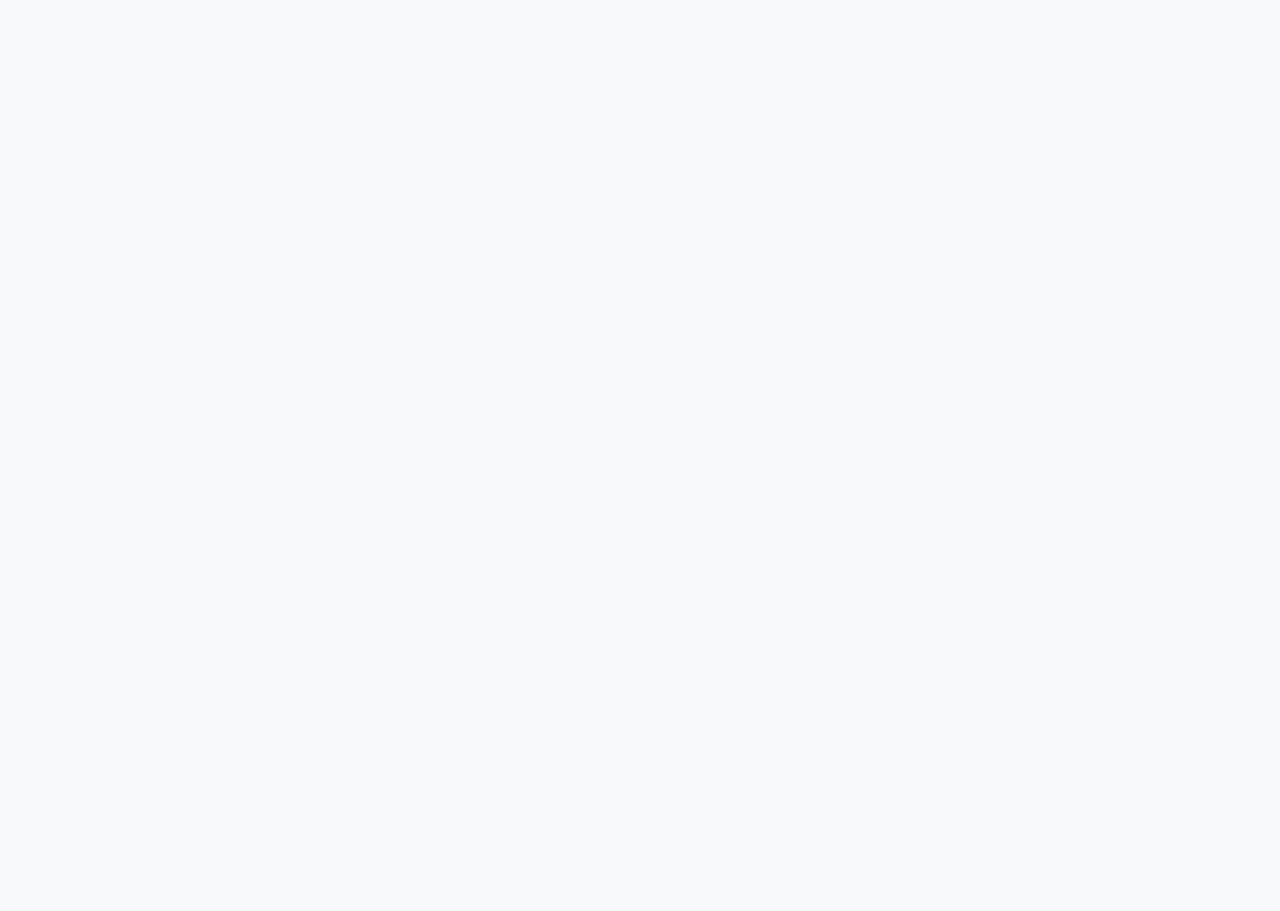
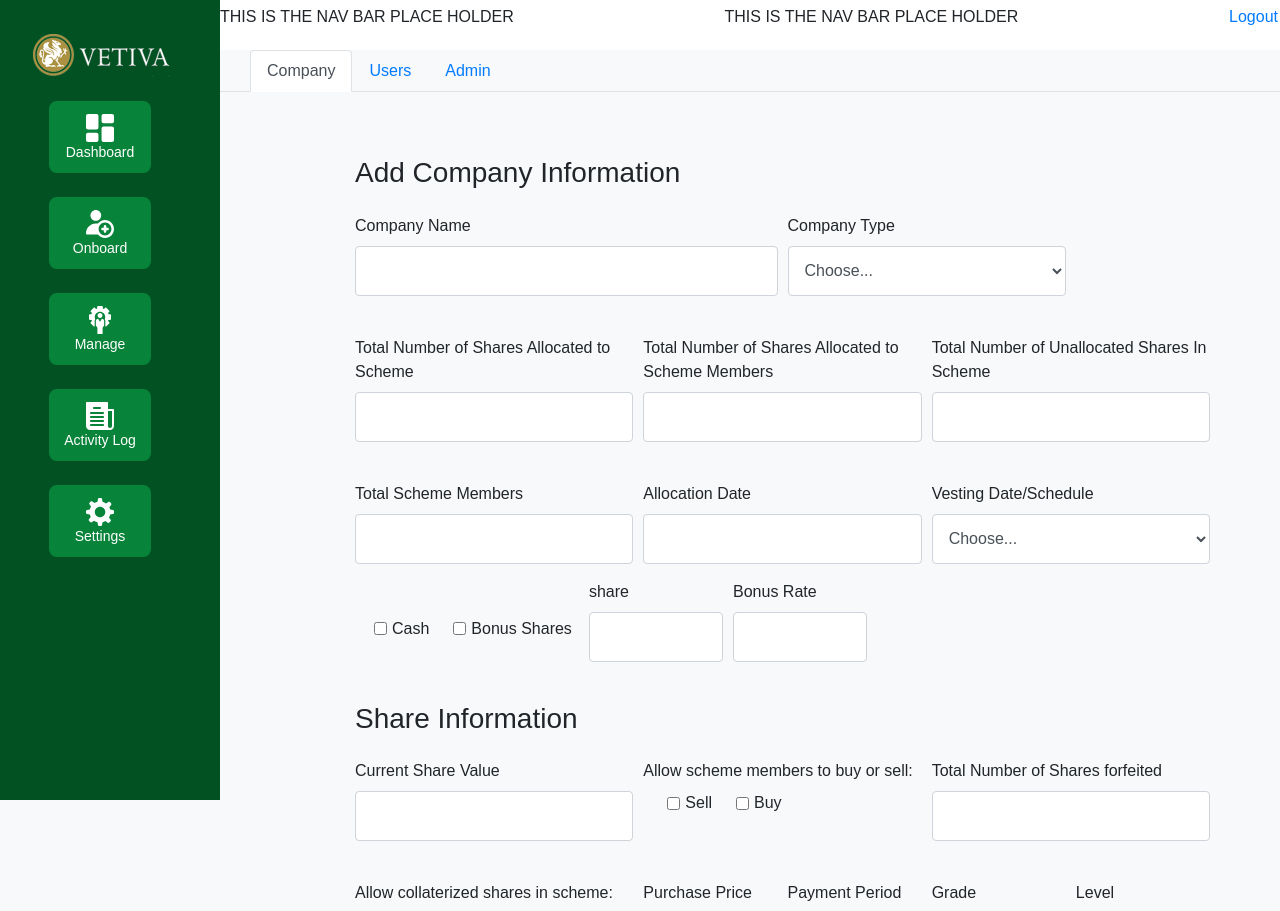
Before and after one commit to lawrenceagles/stock-management-system, a React (Create React App) app in the folder client/: page /dashboard/onboard in a window 1280 px wide. Shown: the top 911 px of the page. Before the commit the page ends 800 px from the top, so only its background shows below. Built offline with nearby package versions, Linux system fonts and the light colour scheme; a web font is replaced by a local one.

Commit message:
added react bootstrap tabs

```diff
--- a/client/package.json
+++ b/client/package.json
@@ -4,9 +4,11 @@
   "private": true,
   "dependencies": {
     "axios": "^0.18.0",
+    "bootstrap": "^4.3.1",
     "history": "^4.7.2",
     "prop-types": "^15.7.2",
     "react": "^16.8.3",
+    "react-bootstrap": "^1.0.0-beta.5",
     "react-dom": "^16.8.3",
     "react-redux": "^6.0.1",
     "react-router": "^4.3.1",
--- /dev/null
+++ b/client/src/components/admin/onboard/onBoard.js
@@ -0,0 +1,37 @@
+import React, { Component } from 'react';
+import axios from 'axios';
+import './onboardAdmin.css';
+import { Tabs, Tab } from 'react-bootstrap';
+import OnBoardAdmin from './onboardAdmin';
+import OnBoardCompany from './onboardCompany';
+import Sidebar from '../templates/Sidebar';
+import TopNavbar from '../templates/TopNavbar';
+
+class OnBoard extends Component {
+
+  render() {
+    return (
+    <div className="wrapper">
+        <Sidebar />
+        <div className="main-content bg-light">
+          <TopNavbar />
+          <div className="content">
+            <Tabs defaultActiveKey="Company" id="uncontrolled-tab-example">
+              <Tab eventKey="Company" title="Company">
+                <OnBoardCompany />
+              </Tab>
+              <Tab eventKey="Users" title="Users">
+
+              </Tab>
+              <Tab eventKey="Admin" title="Admin">
+                <OnBoardAdmin />
+              </Tab>
+            </Tabs>
+          </div>
+        </div>
+    </div>
+    );
+  }
+}
+
+export default OnBoard;
--- a/client/src/components/admin/onboard/onboardAdmin.css
+++ b/client/src/components/admin/onboard/onboardAdmin.css
@@ -3,3 +3,11 @@
 	width: 100%;
 	height: 100%;
 }
+
+/*.tab-content {
+	padding-left: 250px;
+}*/
+
+.nav-tabs {
+	padding-left: 250px;
+}
--- a/client/src/components/admin/onboard/onboardCompany.js
+++ b/client/src/components/admin/onboard/onboardCompany.js
@@ -3,7 +3,7 @@ import axios from 'axios';
 import Sidebar from '../templates/Sidebar';
 import TopNavbar from '../templates/TopNavbar';
 
-class onBoardCompany extends Component {
+class OnBoardCompany extends Component {
   constructor(props) {
     super(props);
 
@@ -35,7 +35,7 @@ class onBoardCompany extends Component {
     };
   }
 
- onChange = e => {
+  onChange = e => {
     this.setState({ [e.target.id]: e.target.value });
   };
 
@@ -129,29 +129,44 @@ class onBoardCompany extends Component {
       error,
     } = this.state;
     return (
-      <div className="wrapper">
-        <Sidebar />
-        <div className="main-content bg-light">
-          <TopNavbar />
+
           <div className="content">
             <section>
               <div className="container ">
                 <div className="row">
                   <div className="col-lg-9 ml-auto">
+                    {success && (
+                      <div className="alert alert-success" role="alert">
+                        Company Onboarding Successful
+                      </div>
+                    )}
                     <div className="row pt-5 mt-3 mb-5">
                       <h3 className="mb-4"> Add Company Information </h3>
-                      <form>
+                      <form onSubmit={this.onBoardCompany}>
                         <div className="form-row mb-4">
                           <div className="form-group col-md-6">
                             <label htmlFor="inputEmail4">Company Name</label>
-                            <input type="text" className="form-control" />
+                            <input
+                              type="text"
+                              id="companyName"
+                              value={companyName}
+                              error={error}
+                              onChange={this.onChange}
+                              required
+                              className="form-control"
+                            />
                           </div>
                           <div className="form-group col-md-4">
                             <label htmlFor="inputState">Company Type</label>
-                            <select id="inputState" className="form-control">
-                              <option selected>Choose...</option>
-                              <option>Public</option>
-                              <option>Private</option>
+                            <select
+                              id="companyType"
+                              value={companyType}
+                              onChange={this.onChange}
+                              className="form-control"
+                            >
+                              <option>Choose...</option>
+                              <option value="public">Public</option>
+                              <option value="private">Private</option>
                             </select>
                           </div>
                           <div className="form-group col-md-2" />
@@ -162,19 +177,43 @@ class onBoardCompany extends Component {
                             <label htmlFor="inputEmail4">
                               Total Number of Shares Allocated to Scheme
                             </label>
-                            <input type="text" className="form-control" />
+                            <input
+                              type="text"
+                              id="totalShares"
+                              value={totalShares}
+                              error={error}
+                              onChange={this.onChange}
+                              required
+                              className="form-control"
+                            />
                           </div>
                           <div className="form-group col-md-4">
                             <label htmlFor="inputEmail4">
                               Total Number of Shares Allocated to Scheme Members
                             </label>
-                            <input type="text" className="form-control" />
+                            <input
+                              type="text"
+                              id="totalAllocatedShares"
+                              value={totalAllocatedShares}
+                              error={error}
+                              onChange={this.onChange}
+                              required
+                              className="form-control"
+                            />
                           </div>
                           <div className="form-group col-md-4">
                             <label htmlFor="inputEmail4">
                               Total Number of Unallocated Shares In Scheme
                             </label>
-                            <input type="text" className="form-control" />
+                            <input
+                              type="text"
+                              id="totalUnallocatedShares"
+                              value={totalUnallocatedShares}
+                              error={error}
+                              onChange={this.onChange}
+                              required
+                              className="form-control"
+                            />
                           </div>
                         </div>
 
@@ -183,20 +222,41 @@ class onBoardCompany extends Component {
                             <label htmlFor="inputEmail4">
                               Total Scheme Members
                             </label>
-                            <input type="text" className="form-control" />
+                            <input
+                              type="text"
+                              id="totalSchemeMembers"
+                              value={totalSchemeMembers}
+                              error={error}
+                              onChange={this.onChange}
+                              required
+                              className="form-control"
+                            />
                           </div>
                           <div className="form-group col-md-4">
                             <label htmlFor="inputEmail4">Allocation Date</label>
-                            <input type="text" className="form-control" />
+                            <input
+                              type="text"
+                              id="allocationDate"
+                              value={allocationDate}
+                              error={error}
+                              onChange={this.onChange}
+                              required
+                              className="form-control"
+                            />
                           </div>
                           <div className="form-group col-md-4">
                             <label htmlFor="inputState">
                               Vesting Date/Schedule
                             </label>
-                            <select id="inputState" className="form-control">
-                              <option selected>Choose...</option>
-                              <option>Annually</option>
-                              <option>Bi-Annually</option>
+                            <select
+                              value={vestingDateSchedule}
+                              onChange={this.onChange}
+                              id="vestingDateSchedule"
+                              className="form-control"
+                            >
+                              <option>Choose...</option>
+                              <option value="Annually">Annually</option>
+                              <option value="Bi-Annually">Bi-Annually</option>
                               <option>Choose Date</option>
                             </select>
                           </div>
@@ -207,8 +267,9 @@ class onBoardCompany extends Component {
                             <input
                               className="form-check-input"
                               type="checkbox"
-                              id="inlineCheckbox1"
-                              value="option1"
+                              value={cash}
+                              onChange={this.onChange}
+                              id="cash"
                             />
                             <label
                               className="form-check-label"
@@ -221,8 +282,9 @@ class onBoardCompany extends Component {
                             <input
                               className="form-check-input"
                               type="checkbox"
-                              id="inlineCheckbox2"
-                              value="option2"
+                              value={bonus}
+                              onChange={this.onChange}
+                              id="bonus"
                             />
                             <label
                               className="form-check-label"
@@ -233,12 +295,24 @@ class onBoardCompany extends Component {
                           </div>
                           <div className="form-group col-md-2">
                             <label htmlFor="inputEmail4">share</label>
-                            <input type="text" className="form-control" />
+                            <input
+                              type="text"
+                              value={share}
+                              onChange={this.onChange}
+                              id="share"
+                              className="form-control"
+                            />
                           </div>
 
                           <div className="form-group col-md-2">
                             <label htmlFor="inputEmail4">Bonus Rate</label>
-                            <input type="text" className="form-control" />
+                            <input
+                              type="text"
+                              value={shareBonus}
+                              onChange={this.onChange}
+                              id="shareBonus"
+                              className="form-control"
+                            />
                           </div>
                           <div className="form-group col-md-2" />
                         </div>
@@ -248,7 +322,13 @@ class onBoardCompany extends Component {
                             <label htmlFor="inputEmail4">
                               Current Share Value
                             </label>
-                            <input type="text" className="form-control" />
+                            <input
+                              type="text"
+                              value={currentShareValue}
+                              onChange={this.onChange}
+                              id="currentShareValue"
+                              className="form-control"
+                            />
                           </div>
                           <div className="form-group col-md-4 mx-auto">
                             <label htmlFor="inputEmail4">
@@ -258,8 +338,9 @@ class onBoardCompany extends Component {
                               <input
                                 className="form-check-input"
                                 type="checkbox"
-                                id="inlineCheckbox1"
-                                value="option1"
+                                value={canSell}
+                                onChange={this.onChange}
+                                id="canSell"
                               />
                               <label
                                 className="form-check-label"
@@ -272,8 +353,9 @@ class onBoardCompany extends Component {
                               <input
                                 className="form-check-input"
                                 type="checkbox"
-                                id="inlineCheckbox2"
-                                value="option2"
+                                value={canBuy}
+                                onChange={this.onChange}
+                                id="canBuy"
                               />
                               <label
                                 className="form-check-label"
@@ -287,7 +369,13 @@ class onBoardCompany extends Component {
                             <label htmlFor="inputEmail4">
                               Total Number of Shares forfeited
                             </label>
-                            <input type="text" className="form-control" />
+                            <input
+                              type="text"
+                              value={totalSharesForfieted}
+                              onChange={this.onChange}
+                              id="totalSharesForfieted"
+                              className="form-control"
+                            />
                           </div>
                         </div>
 
@@ -300,8 +388,9 @@ class onBoardCompany extends Component {
                               <input
                                 className="form-check-input"
                                 type="checkbox"
-                                id="inlineCheckbox1"
-                                value="option1"
+                                value={collaterizedShares}
+                                onChange={this.onChange}
+                                id="collaterizedShares"
                               />
                               <label
                                 className="form-check-label"
@@ -310,30 +399,55 @@ class onBoardCompany extends Component {
                                 Yes/No
                               </label>
                             </div>
-
                           </div>
                           <div className="form-group col-md-2">
                             <label htmlFor="inputEmail4">Purchase Price</label>
-                            <input type="text" className="form-control" />
+                            <input
+                              type="text"
+                              value={purchasePrice}
+                              onChange={this.onChange}
+                              id="purchasePrice"
+                              className="form-control"
+                            />
                           </div>
                           <div className="form-group col-md-2">
                             <label htmlFor="inputEmail4">Payment Period</label>
-                            <input type="text" className="form-control" />
+                            <input
+                              type="text"
+                              value={paymentPeriod}
+                              onChange={this.onChange}
+                              id="paymentPeriod"
+                              className="form-control"
+                            />
                           </div>
                           <div className="form-group col-md-2">
                             <label htmlFor="inputEmail4">Grade</label>
-                            <input type="text" className="form-control" />
+                            <input
+                              type="text"
+                              value={grade}
+                              onChange={this.onChange}
+                              id="grade"
+                              className="form-control"
+                            />
                           </div>
                           <div className="form-group col-md-2">
                             <label htmlFor="inputEmail4">Level</label>
-                            <input type="text" className="form-control" />
+                            <input
+                              type="text"
+                              value={level}
+                              onChange={this.onChange}
+                              id="level"
+                              className="form-control"
+                            />
                           </div>
                         </div>
                         <div className="form-group">
                           <h3 className="mb-4"> Scheme Rules </h3>
                           <textarea
+                            value={schemeRules}
+                            onChange={this.onChange}
+                            id="schemeRules"
                             className="form-control"
-                            id="exampleFormControlTextarea1"
                             rows="15"
                           />
                         </div>
@@ -350,10 +464,8 @@ class onBoardCompany extends Component {
               </div>
             </section>
           </div>
-        </div>
-      </div>
     );
   }
 }
 
-export default onBoardCompany;
+export default OnBoardCompany;
--- a/client/src/components/admin/templates/Sidebar.js
+++ b/client/src/components/admin/templates/Sidebar.js
@@ -47,7 +47,7 @@ class Sidebar extends Component {
               </a>
             </li>
             <li className="nav-item c-li mb-4">
-              <a href="/admin/onboard" className="nav-link text-white">
+              <a href="/dashboard/onboard" className="nav-link text-white">
                 <div className="text-center mx-auto d-block">
                   <svg
                     width="28"
--- a/client/src/index.js
+++ b/client/src/index.js
@@ -4,18 +4,20 @@ import { BrowserRouter as Router, Switch, Route } from 'react-router-dom';
 import * as serviceWorker from './serviceWorker';
 import Login from './components/admin/login/Login';
 import Dashboard from './components/admin/dashboard/Dashboard.js';
-import OnboardAdmin from './components/admin/onboard/onboardAdmin.js';
-import OnboardCompany from './components/admin/onboard/onboardCompany.js';
+import OnBoardAdmin from './components/admin/onboard/onboardAdmin.js';
+import OnBoardCompany from './components/admin/onboard/onboardCompany.js';
 import AuditTrail from './components/admin/audittrail/auditTrail.js';
+import onBoard from './components/admin/onboard/onBoard.js';
 
 ReactDOM.render(
   <Router>
     <Switch>
       <Route exact path="/" component={Login} />
       <Route exact path="/dashboard" component={Dashboard} />
-      <Route exact path="/admin/onboard" component={OnboardAdmin} />
-      <Route exact path="/company/onboard" component={OnboardCompany} />
+      <Route exact path="/admin/onboard" component={OnBoardAdmin} />
+      <Route exact path="/company/onboard" component={OnBoardCompany} />
       <Route exact path="/dashboard/activity" component={AuditTrail} />
+      <Route exact path="/dashboard/onboard" component={onBoard} />
     </Switch>
   </Router>,
   document.getElementById('root')
```
Also changed, not shown: client/src/components/admin/onboard/onboardAdmin.js (+5 -11 lines), 2 other files (tests, documents, lock files or other folders).
